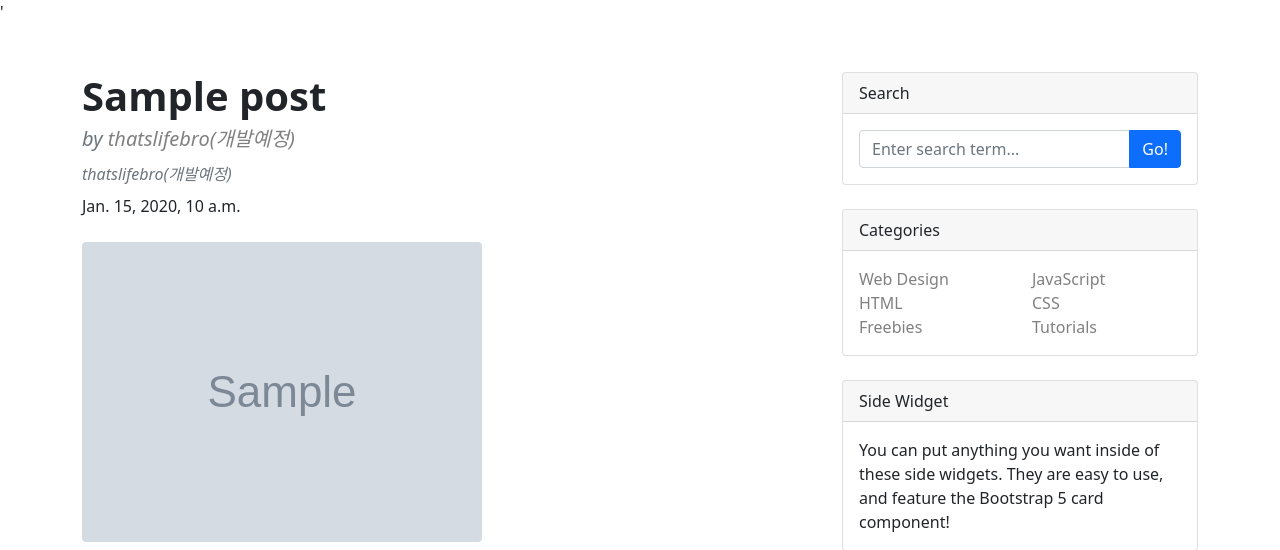
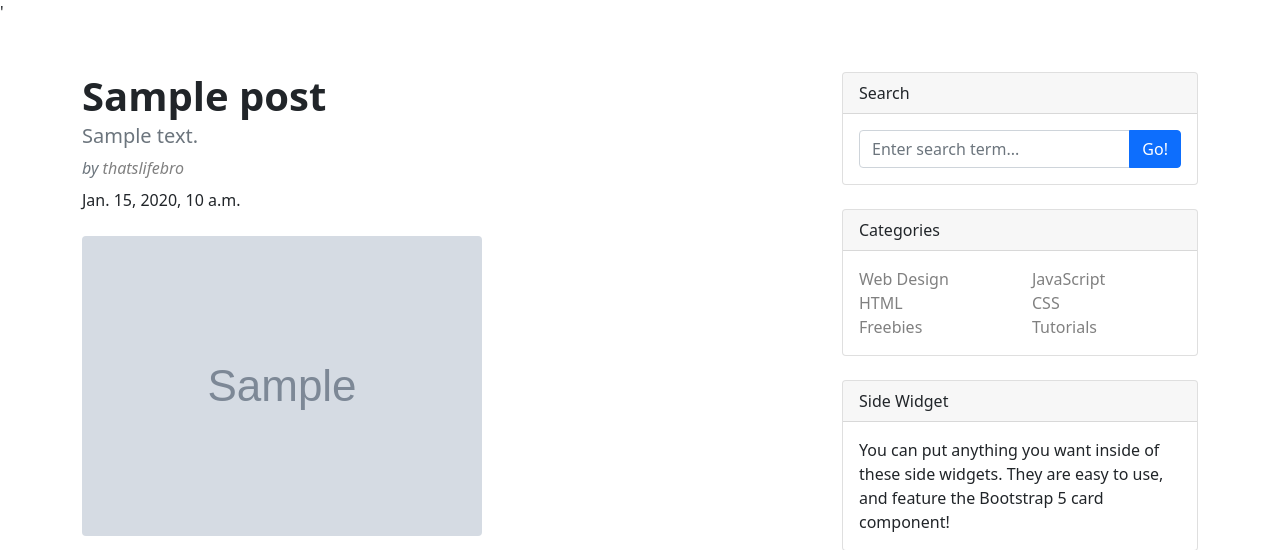
Before and after one commit to thatslifebro/Django-Bootstrap, a Django app: template Django/myDjango/blog/templates/blog/post_detail.html in a window 1280 px wide. Shown: the part 56-606 px from the top of the page. Run offline with Django 3.2, Linux system fonts and the light colour scheme; the template is opened without the code that fills it: most values are stand-ins (such as "Sample title", 1, 10 or a date in 2020); grey boxes marked "Sample" are stand-in pictures; grey boxes labelled with a size stand in for pictures from a placeholder-image service; some libraries are stand-ins or nearby versions.

Commit message:
미리보기와 요약문 추가

```diff
--- a/Django/myDjango/blog/models.py
+++ b/Django/myDjango/blog/models.py
@@ -6,6 +6,7 @@ import os
 class Post(models.Model):
 
     title = models.CharField(max_length=30)
+    hook_text = models.CharField(max_length=100, blank=True)
     content = models.TextField()
 
 
--- a/Django/myDjango/blog/templates/blog/post_detail.html
+++ b/Django/myDjango/blog/templates/blog/post_detail.html
@@ -39,12 +39,12 @@
                         <header class="mb-4">
                             <!-- Post title-->
                             <h1 class="fw-bolder mb-1">{{ post.title }}</h1>
+                            <h5 class="text-muted">{{ post.hook_text }}</h5>
                             <!-- Post meta content-->
-                            <p class="lead fst-italic text-muted mb-2">
+                            <p class="fst-italic text-muted mb-2">
                                 by
-                                <a href="#">thatslifebro(개발예정)</a>
+                                <a href="#">thatslifebro</a>
                             </p>
-                            <div class="text-muted fst-italic mb-2">thatslifebro(개발예정)</div>
                             <p>{{ post.created_at }}</p>
                             <!-- Post categories-->
                             <!--<a class="badge bg-secondary text-decoration-none link-light" href="#!">Web Design</a>
--- a/Django/myDjango/blog/templates/blog/post_list.html
+++ b/Django/myDjango/blog/templates/blog/post_list.html
@@ -90,7 +90,8 @@
                 <div class="card-body">
                     <div class="small text-muted">January 1, 2021</div>
                     <h2 class="card-title h4">{{ p.title }}</h2>
-                    <p class="card-text">{{ p.content }}</p>
+                    <h5 class="text-muted">{{ p.hook_text }}</h5>
+                    <p class="card-text">{{ p.content | truncatewords:45 }}</p>
                     <a class="btn btn-primary" href="{{ p.get_absolute_url }}">Read more →</a>
                 </div>
                 <div class="card-footer text-muted">
```
